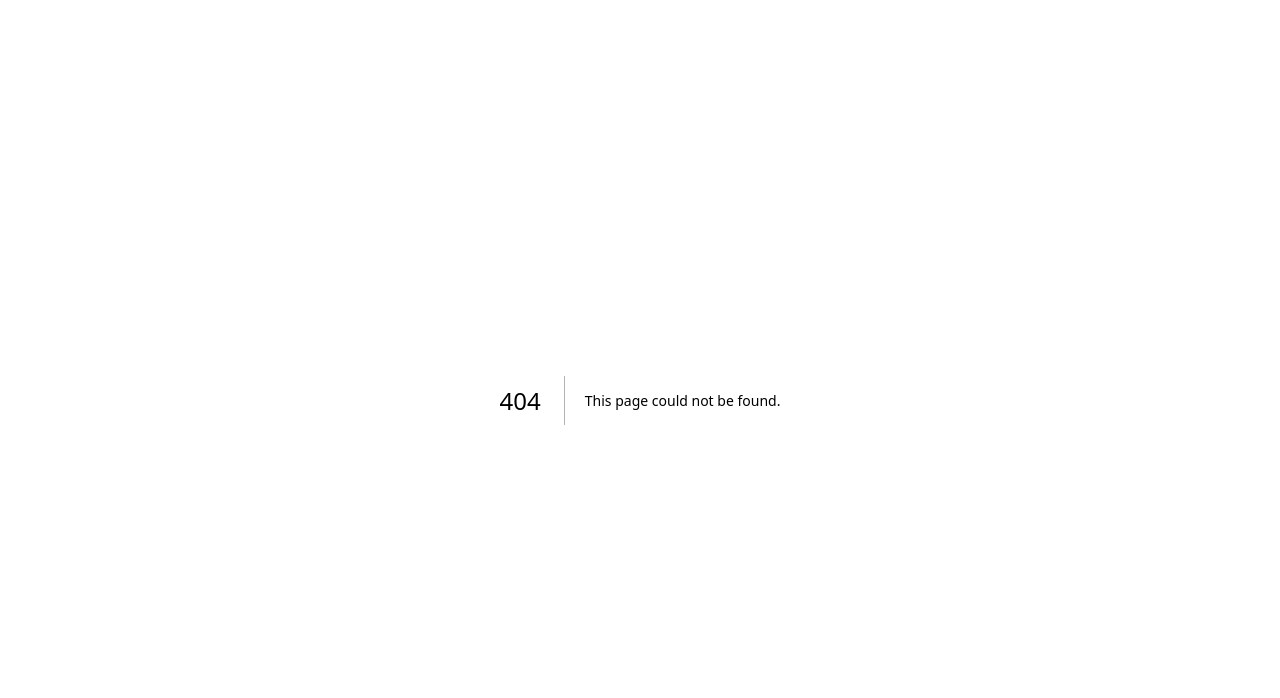
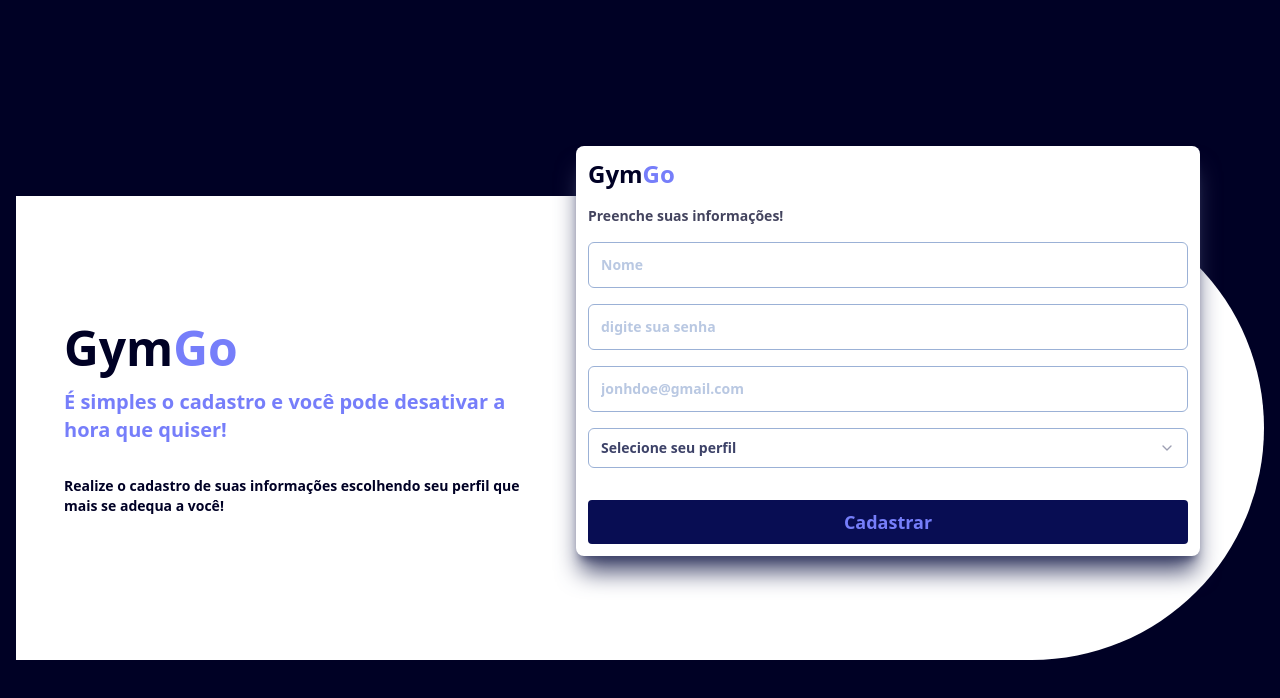
Before and after one commit to eduardo1199/gym-go, a Next.js app: page /register in a window 1280 px wide. Before the commit this address had no page. Shown: the top 698 px of the page. Built offline with nearby package versions, Linux system fonts and the light colour scheme.

Commit message:
feat: validate errors input register and manager folders register create user

```diff
--- a/src/components/Header/index.tsx
+++ b/src/components/Header/index.tsx
@@ -7,16 +7,7 @@ export function Header() {
       <img src="" alt="logo" />
       <div className="flex justify-between gap-8 p-2">
         <NavigateLink href="/about" text="Quem somos" title="about" />
-        <NavigateLink
-          href="/register/collaborator"
-          text="Sou colaborador"
-          title="register"
-        />
-        <NavigateLink
-          href="/register/student"
-          text="Sou aluno"
-          title="register"
-        />
+        <NavigateLink href="/register" text="Cadastro" title="register" />
         <NavigateLink href="/login" text="Entrar" title="login" />
       </div>
     </header>
--- /dev/null
+++ b/src/components/Select/index.tsx
@@ -0,0 +1,167 @@
+import * as React from 'react'
+import * as SelectPrimitive from '@radix-ui/react-select'
+import { Check, ChevronDown, ChevronUp } from 'lucide-react'
+
+import { cn } from '@/lib/utils'
+
+const Select = SelectPrimitive.Root
+
+const SelectGroup = SelectPrimitive.Group
+
+const SelectValue = SelectPrimitive.Value
+
+interface SelectPrimitiveProps
+  extends React.ComponentPropsWithoutRef<typeof SelectPrimitive.Trigger> {
+  error?: boolean
+}
+
+const SelectTrigger = React.forwardRef<
+  React.ElementRef<typeof SelectPrimitive.Trigger>,
+  SelectPrimitiveProps
+>(({ className, children, error, ...props }, ref) => (
+  <SelectPrimitive.Trigger
+    ref={ref}
+    className={cn(
+      `flex h-10 w-full items-center justify-between rounded-md border border-input bg-background px-3 py-2 text-sm ring-offset-background placeholder:text-muted-foreground focus:outline-none focus:ring-2 focus:ring-ring focus:ring-offset-2 disabled:cursor-not-allowed disabled:opacity-50 [&>span]:line-clamp-1 ${
+        error ? 'border-red-500' : 'border-tertiary-gray'
+      } placeholder:text-opacity-70 placeholder:text-sm placeholder:text-tertiary-gray text-primary-gray font-bold`,
+      className,
+    )}
+    {...props}
+  >
+    {children}
+    <SelectPrimitive.Icon asChild>
+      <ChevronDown className="h-4 w-4 opacity-50" />
+    </SelectPrimitive.Icon>
+  </SelectPrimitive.Trigger>
+))
+SelectTrigger.displayName = SelectPrimitive.Trigger.displayName
+
+const SelectScrollUpButton = React.forwardRef<
+  React.ElementRef<typeof SelectPrimitive.ScrollUpButton>,
+  React.ComponentPropsWithoutRef<typeof SelectPrimitive.ScrollUpButton>
+>(({ className, ...props }, ref) => (
+  <SelectPrimitive.ScrollUpButton
+    ref={ref}
+    className={cn(
+      'flex cursor-default items-center justify-center py-1',
+      className,
+    )}
+    {...props}
+  >
+    <ChevronUp className="h-4 w-4" />
+  </SelectPrimitive.ScrollUpButton>
+))
+SelectScrollUpButton.displayName = SelectPrimitive.ScrollUpButton.displayName
+
+const SelectScrollDownButton = React.forwardRef<
+  React.ElementRef<typeof SelectPrimitive.ScrollDownButton>,
+  React.ComponentPropsWithoutRef<typeof SelectPrimitive.ScrollDownButton>
+>(({ className, ...props }, ref) => (
+  <SelectPrimitive.ScrollDownButton
+    ref={ref}
+    className={cn(
+      'flex cursor-default items-center justify-center py-1',
+      className,
+    )}
+    {...props}
+  >
+    <ChevronDown className="h-4 w-4" />
+  </SelectPrimitive.ScrollDownButton>
+))
+SelectScrollDownButton.displayName =
+  SelectPrimitive.ScrollDownButton.displayName
+
+const SelectContent = React.forwardRef<
+  React.ElementRef<typeof SelectPrimitive.Content>,
+  React.ComponentPropsWithoutRef<typeof SelectPrimitive.Content>
+>(({ className, children, position = 'popper', ...props }, ref) => (
+  <SelectPrimitive.Portal>
+    <SelectPrimitive.Content
+      ref={ref}
+      className={cn(
+        'relative z-50 max-h-96 min-w-[8rem] overflow-hidden rounded-md border bg-popover text-popover-foreground shadow-md data-[state=open]:animate-in data-[state=closed]:animate-out data-[state=closed]:fade-out-0 data-[state=open]:fade-in-0 data-[state=closed]:zoom-out-95 data-[state=open]:zoom-in-95 data-[side=bottom]:slide-in-from-top-2 data-[side=left]:slide-in-from-right-2 data-[side=right]:slide-in-from-left-2 data-[side=top]:slide-in-from-bottom-2',
+        position === 'popper' &&
+          'data-[side=bottom]:translate-y-1 data-[side=left]:-translate-x-1 data-[side=right]:translate-x-1 data-[side=top]:-translate-y-1',
+        className,
+      )}
+      position={position}
+      {...props}
+    >
+      <SelectScrollUpButton />
+      <SelectPrimitive.Viewport
+        className={cn(
+          'p-1',
+          position === 'popper' &&
+            'h-[var(--radix-select-trigger-height)] w-full min-w-[var(--radix-select-trigger-width)]',
+        )}
+      >
+        {children}
+      </SelectPrimitive.Viewport>
+      <SelectScrollDownButton />
+    </SelectPrimitive.Content>
+  </SelectPrimitive.Portal>
+))
+SelectContent.displayName = SelectPrimitive.Content.displayName
+
+const SelectLabel = React.forwardRef<
+  React.ElementRef<typeof SelectPrimitive.Label>,
+  React.ComponentPropsWithoutRef<typeof SelectPrimitive.Label>
+>(({ className, ...props }, ref) => (
+  <SelectPrimitive.Label
+    ref={ref}
+    className={cn('py-1.5 pl-8 pr-2 text-sm font-semibold', className)}
+    {...props}
+  />
+))
+SelectLabel.displayName = SelectPrimitive.Label.displayName
+
+const SelectItem = React.forwardRef<
+  React.ElementRef<typeof SelectPrimitive.Item>,
+  React.ComponentPropsWithoutRef<typeof SelectPrimitive.Item>
+>(({ className, children, ...props }, ref) => (
+  <SelectPrimitive.Item
+    ref={ref}
+    className={cn(
+      'relative flex w-full cursor-pointer select-none items-center rounded-sm py-1.5 pl-8 pr-2 text-sm outline-none focus:bg-accent focus:text-accent-foreground data-[disabled]:pointer-events-none data-[disabled]:opacity-50 text-primary-gray font-bold',
+      className,
+    )}
+    {...props}
+  >
+    <span className="absolute left-2 flex h-3.5 w-3.5 items-center justify-center">
+      <SelectPrimitive.ItemIndicator>
+        <Check className="h-4 w-4" />
+      </SelectPrimitive.ItemIndicator>
+    </span>
+
+    <SelectPrimitive.ItemText className="text-primary-gray font-bold">
+      <span>{children}</span>
+    </SelectPrimitive.ItemText>
+  </SelectPrimitive.Item>
+))
+SelectItem.displayName = SelectPrimitive.Item.displayName
+
+const SelectSeparator = React.forwardRef<
+  React.ElementRef<typeof SelectPrimitive.Separator>,
+  React.ComponentPropsWithoutRef<typeof SelectPrimitive.Separator>
+>(({ className, ...props }, ref) => (
+  <SelectPrimitive.Separator
+    ref={ref}
+    className={cn('-mx-1 my-1 h-px bg-muted', className)}
+    {...props}
+  />
+))
+SelectSeparator.displayName = SelectPrimitive.Separator.displayName
+
+export {
+  Select,
+  SelectGroup,
+  SelectValue,
+  SelectTrigger,
+  SelectContent,
+  SelectLabel,
+  SelectItem,
+  SelectSeparator,
+  SelectScrollUpButton,
+  SelectScrollDownButton,
+}
--- a/src/pages/api/register/index.ts
+++ b/src/pages/api/register/index.ts
@@ -17,6 +17,7 @@ export default async function handler(
     path: '/',
   }) */
 
+  try {
     const response = await api.post('api/cadastro/', {
       email,
       office,
@@ -27,4 +28,7 @@ export default async function handler(
     const token = response.data
 
     return res.status(201).json({ token })
+  } catch (error) {
+    return res.status(400).json({ error })
   }
+}
--- a/src/pages/register/collaborator/components/ManagerForm/index.tsx
+++ /dev/null
@@ -1,27 +0,0 @@
-import { Barbell, User } from '@phosphor-icons/react'
-import { Tab } from 'components/Tabs'
-import { FormRegister } from 'pages/register/components/FormRegister'
-
-export function ManagerForm() {
-  return (
-    <div className="bg-white rounded-lg shadow-primary-gray shadow-xl max-w-2xl p-3">
-      <Tab.Root defaultValue="user-infos">
-        <Tab.TabsList>
-          <Tab.TabsTrigger value="user-infos">
-            <User size={24} />
-            <span>Informe seus dados pessoais</span>
-          </Tab.TabsTrigger>
-          <Tab.TabsTrigger value="gym-info">
-            <Barbell size={24} />
-            <span>Informe os dados da academia</span>
-          </Tab.TabsTrigger>
-        </Tab.TabsList>
-
-        <Tab.TabsContent value="user-infos">
-          {/* Component form to manager */}
-          <FormRegister />
-        </Tab.TabsContent>
-      </Tab.Root>
-    </div>
-  )
-}
--- a/src/pages/register/components/FormRegister/index.tsx
+++ b/src/pages/register/components/FormRegister/index.tsx
@@ -1,20 +1,23 @@
 import { Button } from 'components/Button'
-import { StyledDatePicker } from 'components/DatePicker/styles'
 import { Input } from 'components/Input'
 import { Controller, useForm } from 'react-hook-form'
 import { z } from 'zod'
 import { zodResolver } from '@hookform/resolvers/zod'
-import { Dayjs } from 'dayjs'
 import { baseApi } from 'lib/baseApi'
+import { Offices } from 'types/offices'
+import {
+  Select,
+  SelectContent,
+  SelectItem,
+  SelectTrigger,
+  SelectValue,
+} from 'components/Select'
 
 interface RegisterClientFormData {
   username: string
-  /*  date: Date */
-  /*  cpf: string */
   email: string
-  /* phone: string */
   password: string
-  office: string
+  cargo: Offices
 }
 
 const RegisterClientFormDataSchema = z.object({
@@ -32,34 +35,42 @@ const RegisterClientFormDataSchema = z.object({
   /*   phone: z.string({
     required_error: 'Campo obrigatório',
   }), */
-  password: z.string({
-    required_error: 'Campo obrigatório',
+  password: z
+    .string()
+    .min(6, 'A senha precisa ter no mínimo 6 caracteres ou números'),
+  email: z.string().email('Email inválido, digite um email válido!'),
+  cargo: z.enum([Offices.student, Offices.manager, Offices.employee], {
+    invalid_type_error: 'Selecione um perfil!',
+    required_error: 'Selecione um perfil!',
   }),
-  email: z
-    .string({
-      required_error: 'Campo obrigatório',
-    })
-    .email('Email inválido'),
-  office: z.enum(['A', 'G']).optional(),
 })
 
 export function FormRegister() {
   const {
     register,
+    formState: { isSubmitting, errors },
     control,
-    formState: { isSubmitting },
+    setError,
     handleSubmit,
   } = useForm<RegisterClientFormData>({
     resolver: zodResolver(RegisterClientFormDataSchema),
   })
 
   async function handleSubmitRegisterClient(data: RegisterClientFormData) {
-    const { email, office, password, username } = data
+    const { email, cargo, password, username } = data
+
+    if (!username.trim()) {
+      setError('username', {
+        message: 'Campo obrigatório',
+      })
+
+      return
+    }
 
     const response = await baseApi.post('/register', {
       username,
       email,
-      office: office ?? 'A',
+      cargo,
       password,
     })
 
@@ -67,46 +78,68 @@ export function FormRegister() {
   }
 
   return (
+    <div className="bg-white rounded-lg shadow-primary-gray shadow-xl p-3 flex flex-col gap-4">
+      <strong className="text-2xl font-bold text-primary-blue animate-visible">
+        Gym<span className="text-primary-purple">Go</span>
+      </strong>
+
+      <span className="font-bold text-sm text-primary-blue animate-pulse">
+        Preenche suas informações!
+      </span>
+
       <form
         className="flex flex-col rounded gap-4"
         onSubmit={handleSubmit(handleSubmitRegisterClient)}
       >
-      <Input placeholder="Nome" id="name" {...register('username')} />
+        <Input.Root
+          placeholder="Nome"
+          {...register('username')}
+          error={!!errors.username?.message}
+        >
+          <Input.Error message={errors.username?.message} />
+        </Input.Root>
 
-      {/*  <Controller
+        <Input.Root
+          placeholder="digite sua senha"
+          {...register('password')}
+          type="password"
+          error={!!errors.password?.message}
+        >
+          <Input.Error message={errors.password?.message} />
+        </Input.Root>
+
+        <Input.Root
+          placeholder="jonhdoe@gmail.com"
+          {...register('email')}
+          error={!!errors.email?.message}
+        >
+          <Input.Error message={errors.email?.message} />
+        </Input.Root>
+
+        <Controller
+          name="cargo"
           control={control}
-        name="date"
-        render={({ field }) => (
-          <StyledDatePicker
-            label="Dia do nascimento"
-            value={field.value}
-            onChange={(date: Dayjs) => field.onChange(date.toDate())}
-          />
-        )}
-      />
-      */}
-
-      <Input
-        placeholder="digite sua senha"
-        id="cpf"
-        {...register('password')}
-      />
-
-      <Input
-        placeholder="jonhdoe@gmail.com"
-        id="email"
-        {...register('email')}
-      />
-
-      <Input
-        placeholder="digite seu cargo"
-        id="phone"
-        {...register('office')}
+          render={({ field }) => {
+            return (
+              <Select onValueChange={field.onChange} defaultValue={field.value}>
+                <SelectTrigger error={!!errors.cargo?.message}>
+                  <SelectValue placeholder="Selecione seu perfil" />
+                </SelectTrigger>
+                <Input.Error message={errors.cargo?.message} />
+                <SelectContent>
+                  <SelectItem value="A">Aluno</SelectItem>
+                  <SelectItem value="G">Gerente</SelectItem>
+                  <SelectItem value="F">Funcionário</SelectItem>
+                </SelectContent>
+              </Select>
+            )
+          }}
         />
 
         <Button.Secondary type="submit" disabled={isSubmitting}>
-        Próxima etapa
+          Cadastrar
         </Button.Secondary>
       </form>
+    </div>
   )
 }
--- a/src/pages/register/collaborator/index.tsx
+++ b/src/pages/register/index.tsx
@@ -1,4 +1,4 @@
-import { ManagerForm } from './components/ManagerForm'
+import { FormRegister } from './components/FormRegister'
 
 export default function Register() {
   return (
@@ -8,19 +8,18 @@ export default function Register() {
           <strong className="text-5xl font-bold text-primary-blue animate-visible">
             Gym<span className="text-primary-purple">Go</span>
           </strong>
-          <p className="text-primary-blue font-bold text-sm my-4">
-            Realize o cadastro da sua academia na plataforma para os clientes
-            irem até voce!
-          </p>
 
           <span className="text-primary-purple font-bold text-xl">
             É simples o cadastro e você pode desativar a hora que quiser!
           </span>
 
-          <div></div>
+          <p className="text-primary-blue font-bold text-sm my-4">
+            Realize o cadastro de suas informações escolhendo seu perfil que
+            mais se adequa a você!
+          </p>
         </div>
-        <div className="absolute top-0 right-16 mt-[-50px]">
-          <ManagerForm />
+        <div className="absolute top-0 right-16 mt-[-50px] w-[50%]">
+          <FormRegister />
         </div>
       </div>
     </main>
```
Lines whose indentation alone changed are shown as unchanged.
